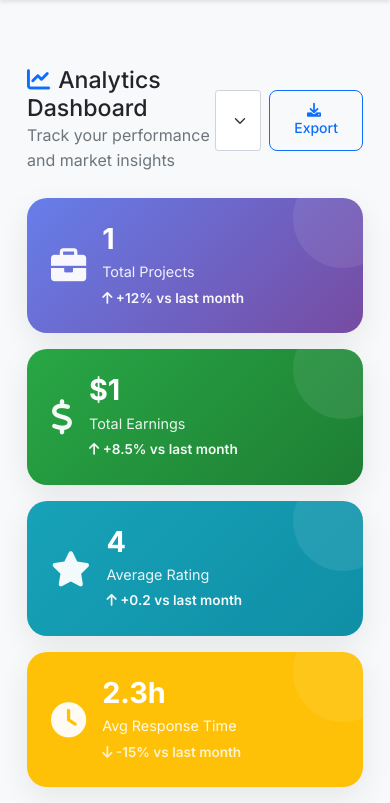
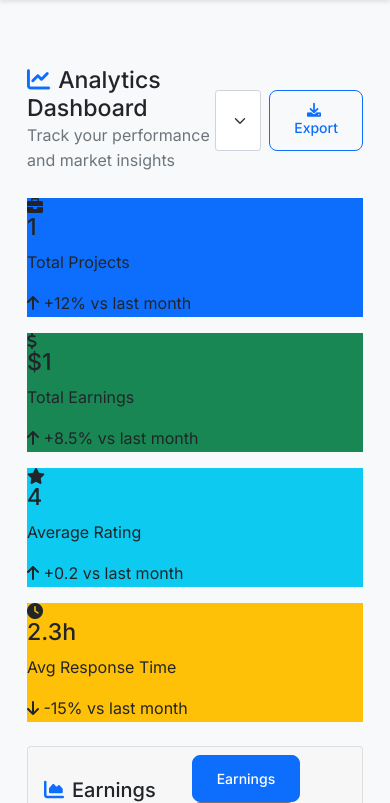
Before and after one commit to FlintDias-07/BITNBUID-25_ERROR404, a Django app: template Gigcampus/templates/analytics.html in a window 390 px wide. Shown: the part 64-867 px from the top of the page. Run offline with Django 5.2, Linux system fonts and the light colour scheme; the template is opened without the code that fills it: most values are stand-ins (such as "Sample title", 1, 10 or a date in 2020).

Commit message:
changes made

```diff
--- a/Gigcampus/static/css/styles.css
+++ b/Gigcampus/static/css/styles.css
@@ -1336,7 +1336,7 @@ body {
     font-weight: 600;
 }
 
-/* Main Content Adjustments */
+/* Main Content Adjustments - ensure no permanent offset and only shift when offcanvas is visible */
 .main-content {
     margin-top: 56px; /* Navbar height */
     min-height: calc(100vh - 56px);
@@ -1344,95 +1344,38 @@ body {
     transition: margin-left 0.3s ease;
 }
 
+/* No permanent offset when sidebar is not open */
 .main-content.with-sidebar {
-    /* Offset main content when the sidebar is open on desktop */
-    margin-left: 320px;
-    transition: margin-left 0.3s ease;
+    margin-left: 0;
 }
 
-/* Keep no offset on smaller screens */
+/* Shift content only while the offcanvas (sidebar) has the Bootstrap 'show' class.
+   Use adjacent sibling selector because offcanvas is placed directly before <main>. */
+.offcanvas.sidebar-custom.show + .main-content,
+.offcanvas.show + .main-content {
+    margin-left: 320px; /* match sidebar width */
+}
+
+/* Mobile: do not offset content on small screens */
 @media (max-width: 991px) {
-    .main-content.with-sidebar {
+    .offcanvas.sidebar-custom.show + .main-content,
+    .offcanvas.show + .main-content {
         margin-left: 0;
     }
 }
 
-/* Analytics Dashboard Styles */
-.metric-card {
-    border-radius: 20px;
-    padding: 1.5rem;
-    color: white;
-    position: relative;
-    overflow: hidden;
-    box-shadow: 0 10px 30px rgba(0, 0, 0, 0.08);
-    transition: transform 0.3s ease;
+/* Ensure offcanvas custom width */
+.offcanvas.sidebar-custom {
+    width: 320px;
+    max-width: 85%;
 }
 
-.metric-card:hover {
-    transform: translateY(-5px);
+/* Suggested changes */
+body.sidebar-opened .main-content {
+    margin-left: 320px;
 }
-
-.metric-card::before {
-    content: '';
-    position: absolute;
-    top: 0;
-    right: 0;
-    width: 100px;
-    height: 100px;
-    background: rgba(255, 255, 255, 0.08);
-    border-radius: 50%;
-    transform: translate(30px, -30px);
-    z-index: 0;
-}
-
-.metric-content {
-    display: flex;
-    align-items: center;
-    position: relative;
-    z-index: 1;
-}
-
-.metric-icon {
-    font-size: 2.2rem;
-    margin-right: 1rem;
-    opacity: 0.95;
-}
-
-.metric-info h3 {
-    font-size: 1.8rem;
-    font-weight: 700;
-    margin-bottom: 0.25rem;
-}
-
-.metric-label {
-    font-size: 0.9rem;
-    opacity: 0.9;
-    margin-bottom: 0.25rem;
-}
-
-.metric-change {
-    font-size: 0.85rem;
-    font-weight: 600;
-}
-
-.metric-change.positive {
-    color: rgba(255, 255, 255, 0.95);
-}
-
-.metric-change.negative {
-    color: rgba(255, 255, 255, 0.8);
-}
-
-.metric-card.bg-primary {
-    background: linear-gradient(135deg, #667eea 0%, #764ba2 100%);
-}
-
-.metric-card.bg-success {
-    background: linear-gradient(135deg, #28a745 0%, #1e7e34 100%);
-}
-
-.metric-card.bg-info {
-    background: linear-gradient(135deg, #17a2b8 0%, #0f8fa6 100%);
+@media (max-width: 991px) {
+    body.sidebar-opened .main-content { margin-left: 0; }
 }
 
 /* keep previously defined responsive and utility rules intact */
--- a/Gigcampus/templates/analytics.html
+++ b/Gigcampus/templates/analytics.html
@@ -304,11 +304,97 @@ html
                                 <small class="text-muted">1 day ago</small>
                             </div>
                         </div>
+                    </div>
+                </div>
+            </div>
+        </div>
+    </div>
+</div>
+{% endblock %}
 
-                 + Math.floor(current).toLocaleString();
-            }, 20);
-        }
-    }, 500);
-});
+{% block extra_js %}
+<!-- Chart.js CDN (ensure base.html renders this block) -->
+<script src="https://cdn.jsdelivr.net/npm/chart.js"></script>
+<script>
+(function(){
+    // Fallback-safe data from Django context (provide these in the view if possible)
+    const earningsLabels = {{ earnings_labels|default:'[]'|safe }};
+    const earningsData = {{ earnings_data|default:'[]'|safe }};
+    const projectsLabels = {{ projects_labels|default:'[]'|safe }};
+    const projectsData = {{ projects_data|default:'[]'|safe }};
+    const fieldDemandLabels = {{ field_demand_labels|default:'["Web Development","Design","Content Writing","Data Analysis","Others"]'|safe }};
+    const fieldDemandData = {{ field_demand_data|default:'[35,25,20,12,8]'|safe }};
+
+    function formatMoney(value){
+        if (typeof value !== 'number') return value;
+        return '$' + value.toLocaleString();
+    }
+
+    // Earnings Chart
+    const earningsCtx = document.getElementById('earningsChart');
+    if (earningsCtx && earningsLabels.length && earningsData.length) {
+        new Chart(earningsCtx.getContext('2d'), {
+            type: 'line',
+            data: {
+                labels: earningsLabels,
+                datasets: [{
+                    label: 'Earnings',
+                    data: earningsData,
+                    borderColor: '#0d6efd',
+                    backgroundColor: 'rgba(13,110,253,0.08)',
+                    tension: 0.3,
+                    fill: true,
+                }]
+            },
+            options: {
+                responsive: true,
+                maintainAspectRatio: false,
+                plugins: {
+                    tooltip: {
+                        callbacks: {
+                            label: ctx => formatMoney(ctx.raw)
+                        }
+                    }
+                },
+                scales: {
+                    y: { beginAtZero: true, ticks: { callback: v => formatMoney(Number(v)) } }
+                }
+            }
+        });
+    }
+
+    // Field Demand (pie)
+    const fieldCtx = document.getElementById('fieldDemandChart');
+    if (fieldCtx && fieldDemandLabels.length && fieldDemandData.length) {
+        new Chart(fieldCtx.getContext('2d'), {
+            type: 'doughnut',
+            data: {
+                labels: fieldDemandLabels,
+                datasets: [{
+                    data: fieldDemandData,
+                    backgroundColor: ['#0d6efd','#28a745','#ffc107','#17a2b8','#6c757d']
+                }]
+            },
+            options: { responsive: true, maintainAspectRatio: false }
+        });
+    }
+
+    // Project Performance (example bar)
+    const perfCtx = document.getElementById('projectPerformanceChart');
+    if (perfCtx && projectsLabels.length && projectsData.length) {
+        new Chart(perfCtx.getContext('2d'), {
+            type: 'bar',
+            data: {
+                labels: projectsLabels,
+                datasets: [{
+                    label: 'Completed Projects',
+                    data: projectsData,
+                    backgroundColor: '#6c757d'
+                }]
+            },
+            options: { responsive: true, maintainAspectRatio: false }
+        });
+    }
+})();
 </script>
 {% endblock %}
--- a/Gigcampus/templates/base.html
+++ b/Gigcampus/templates/base.html
@@ -40,7 +40,15 @@
     <nav class="navbar navbar-expand-lg navbar-dark bg-primary fixed-top" role="navigation" aria-label="Main navigation">
         <div class="container-fluid">
             {% if user.is_authenticated %}
-                <button class="btn btn-outline-light me-3 sidebar-toggle" type="button" id="sidebarToggle" aria-label="Toggle sidebar">
+                <button
+                    class="btn btn-outline-light me-3 sidebar-toggle"
+                    type="button"
+                    id="sidebarToggle"
+                    aria-label="Toggle sidebar"
+                    data-bs-toggle="offcanvas"
+                    data-bs-target="#sidebar"
+                    aria-controls="sidebar"
+                >
                     <i class="fas fa-bars" aria-hidden="true"></i>
                 </button>
             {% endif %}
@@ -98,9 +106,8 @@
         </div>
     </nav>
 
-    <!-- Left Sidebar (Only for authenticated users) -->
-    {% if user.is_authenticated %}
-    <div class="offcanvas offcanvas-start sidebar-custom" tabindex="-1" id="sidebar" aria-labelledby="sidebarLabel">
+    <!-- Offcanvas sidebar (add this once, below navbar) -->
+    <div class="offcanvas offcanvas-start sidebar-custom" tabindex="-1" id="sidebar" aria-labelledby="sidebarLabel" data-bs-backdrop="true" data-bs-scroll="false">
         <div class="offcanvas-header bg-primary text-white">
             <div class="d-flex align-items-center" id="sidebarLabel">
                 <i class="fas fa-user-circle fa-2x me-3" aria-hidden="true"></i>
@@ -109,7 +116,7 @@
                     <small class="text-light">{{ user.profile.get_role_display }}</small>
                 </div>
             </div>
-            <button type="button" class="btn-close btn-close-white" data-bs-dismiss="offcanvas" aria-label="Close sidebar"></button>
+            <button type="button" class="btn-close btn-close-white" data-bs-dismiss="offcanvas" aria-label="Close"></button>
         </div>
         <div class="offcanvas-body p-0">
             <nav class="nav flex-column" role="navigation" aria-label="Sidebar navigation">
@@ -133,9 +140,11 @@
                     </a>
                 {% endif %}
 
-                <a class="nav-link sidebar-link" href="{% url 'portfolio' user.username %}">
-                    <i class="fas fa-briefcase" aria-hidden="true"></i> Portfolio
-                </a>
+                {% if user.is_authenticated and user.username %}
+                    <a class="nav-link sidebar-link" href="{% url 'portfolio' user.username %}">
+                        <i class="fas fa-briefcase" aria-hidden="true"></i> Portfolio
+                    </a>
+                {% endif %}
 
                 <div class="sidebar-divider" role="separator"></div>
 
@@ -160,10 +169,9 @@
             </nav>
         </div>
     </div>
-    {% endif %}
 
     <!-- Main Content -->
-    <main class="main-content flex-grow-1" id="main-content" role="main">
+    <main id="main-content" class="main-content {% if user.is_authenticated %}with-sidebar{% endif %}" role="main">
         <!-- Toast notifications container -->
         <div class="toast-container position-fixed top-0 end-0 p-3" style="z-index: 1050;">
             <!-- Toasts will be dynamically added here -->
@@ -203,32 +211,12 @@
 
     <!-- Optimized JavaScript loading -->
     <script src="https://cdn.jsdelivr.net/npm/bootstrap@5.1.3/dist/js/bootstrap.bundle.min.js" crossorigin="anonymous"></script>
-
     <script>
-        document.addEventListener('DOMContentLoaded', function() {
-            const sidebar = document.getElementById('sidebar');
-            const sidebarToggle = document.getElementById('sidebarToggle');
-            const sidebarClose = document.getElementById('sidebarClose');
-            const sidebarOverlay = document.getElementById('sidebarOverlay');
-
-            function closeSidebar() {
-                if (!sidebar) return;
-                sidebar.classList.remove('sidebar-open');
-                if (sidebarOverlay) sidebarOverlay.classList.remove('sidebar-overlay-active');
-                document.body.classList.remove('sidebar-active');
-            }
-
-            if (sidebarToggle) {
-                sidebarToggle.addEventListener('click', function() {
-                    sidebar.classList.toggle('sidebar-open');
-                    if (sidebarOverlay) sidebarOverlay.classList.toggle('sidebar-overlay-active');
-                    document.body.classList.toggle('sidebar-active');
-                });
-            }
-
-            if (sidebarClose) sidebarClose.addEventListener('click', closeSidebar);
-            if (sidebarOverlay) sidebarOverlay.addEventListener('click', closeSidebar);
-            document.addEventListener('keydown', (e) => { if (e.key === 'Escape') closeSidebar(); });
+        document.addEventListener('DOMContentLoaded', function () {
+            const sidebarEl = document.getElementById('sidebar');
+            if (!sidebarEl || typeof bootstrap === 'undefined') return;
+            sidebarEl.addEventListener('show.bs.offcanvas', () => document.body.classList.add('sidebar-opened'));
+            sidebarEl.addEventListener('hidden.bs.offcanvas', () => document.body.classList.remove('sidebar-opened'));
         });
     </script>
 
```
Also changed, not shown: Gigcampus/payments/urls.py (+8 -2 lines), Gigcampus/payments/views.py (+21 -14 lines), Gigcampus/templates/payments/escrow_status.html (+13 -6 lines), Gigcampus/db.sqlite3.
